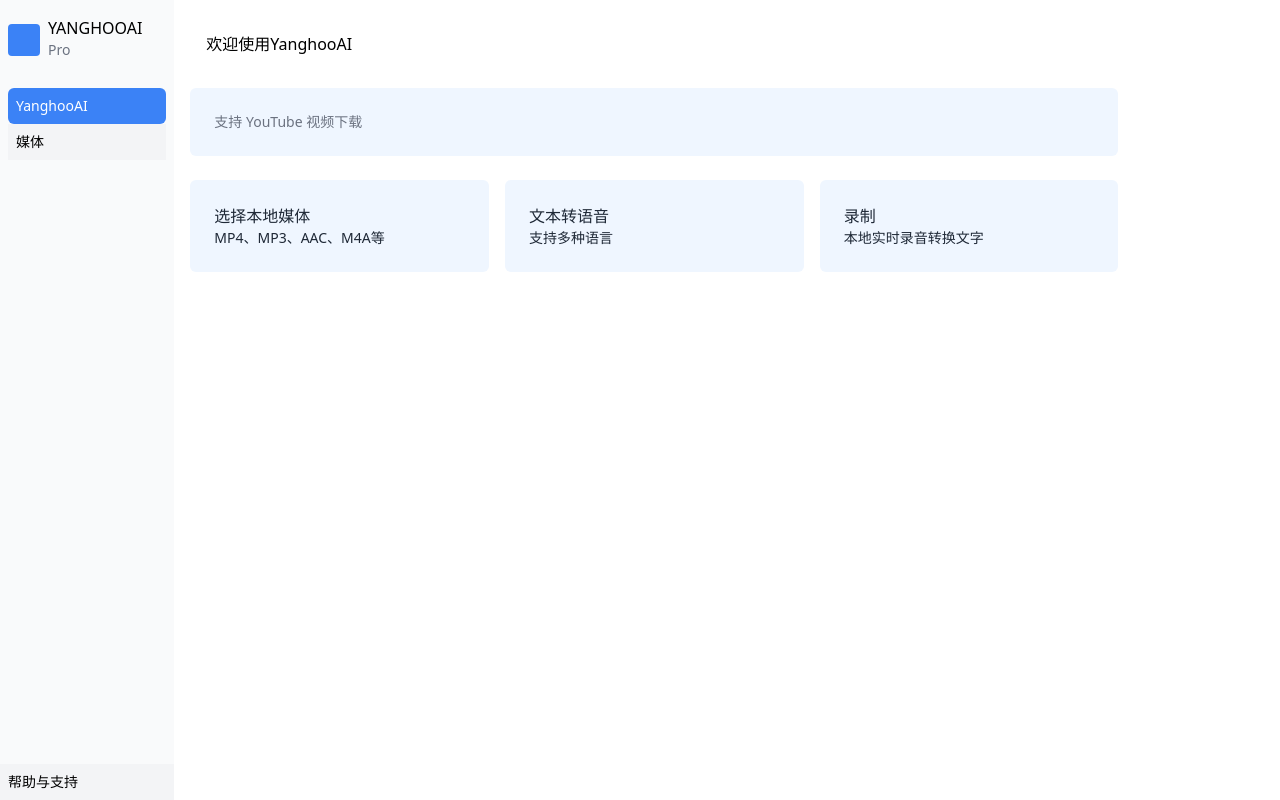
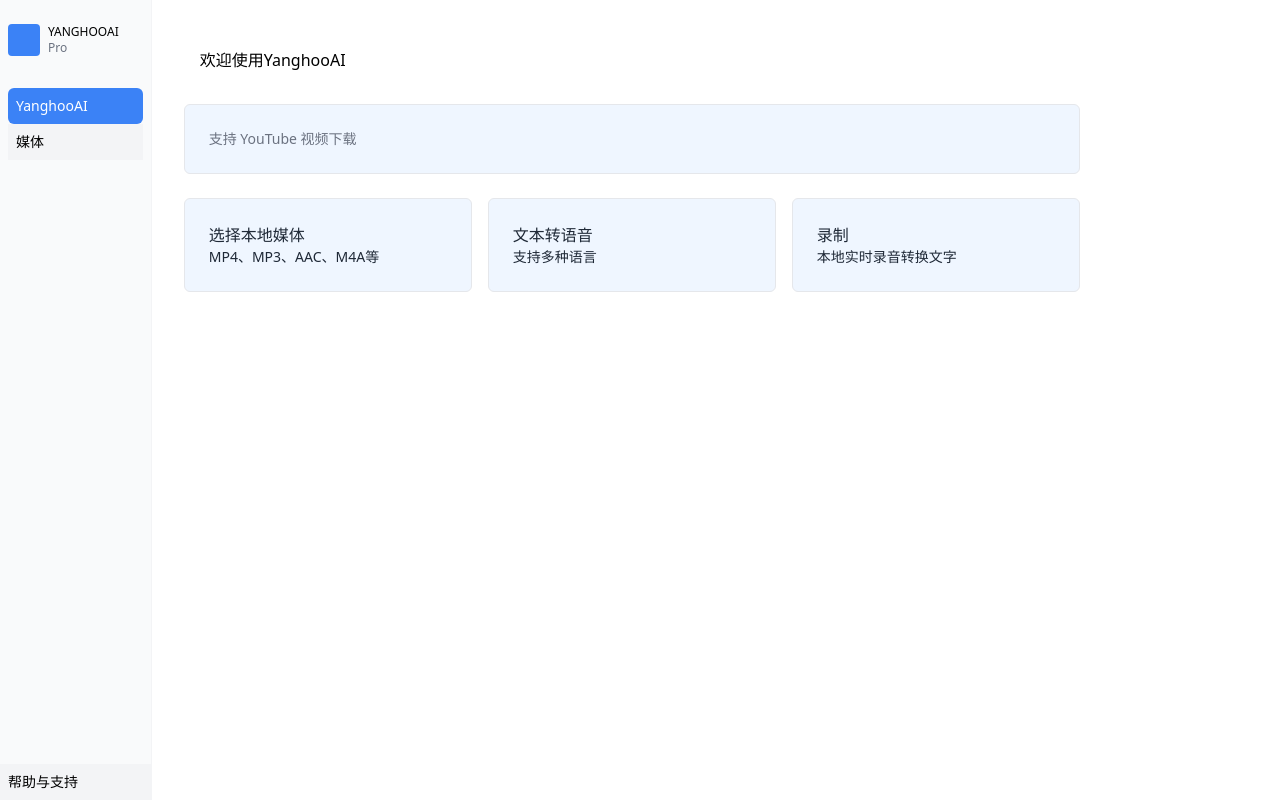
Before and after one commit to almensu/Create-React-App, a React (Create React App) app: page / in a window 1280 px wide. Built offline with nearby package versions, Linux system fonts and the light colour scheme.

Commit message:
添加边框border

```diff
--- a/src/App.js
+++ b/src/App.js
@@ -5,15 +5,15 @@
     // 主应用布局结构 左右布局
     <div className='flex flex-row'>
         {/* 左侧边栏  上下布局*/}
-      <div className='flex flex-col max-w-screen-sm h-screen bg-gray-50'>
+      <div className='flex flex-col max-w-screen-sm h-screen bg-gray-50 border-r border-gray-100'>
         {/* 顶部Logo区域 */}
         <div className="flex flex-row items-start justify-start mt-4">
-          <div className="p-2 rounded-md flex items-center justify-start">
+          <div className="p-2 rounded-md flex items-start justify-start">
             <div className="w-8 h-8 bg-blue-500 rounded"></div>
           </div>
-          <div className="flex flex-col pr-8 text-left">
-            <h1 className='text-base font-medium'>YANGHOOAI</h1>
-            <p className='text-sm text-gray-500'>Pro</p>
+          <div className="flex flex-col pr-8 text-left mt-2">
+            <h1 className='text-xs font-medium'>YANGHOOAI</h1>
+            <p className='text-xs text-gray-500'>Pro</p>
           </div>
         </div>
 
@@ -39,27 +39,27 @@
         </div>
       </div>
       {/* 右侧主区域 */}
-      <div className="flex flex-col bg-white p-4 w-3/4">
+      <div className="flex flex-col bg-white p-8 w-3/4">
         <div className="bg-white p-4">
-          <h1>欢迎使用YanghooAI</h1>
+          <h1 className='text-1xl font-medium'>欢迎使用YanghooAI</h1>
         </div>
 
         {/* YouTube下载色块 - 设置相同的宽度 */}
-        <div className="w-full bg-blue-50 p-6 text-sm text-gray-500 rounded-md mt-4">
+        <div className="w-full bg-blue-50 border border-gray-200 p-6 text-sm text-gray-500 rounded-md mt-4">
           <h1>支持 YouTube 视频下载</h1>
         </div>
 
         {/* 三个功能色块 - 使用w-full确保与上面的色块宽度一致 */}
         <div className="flex flex-row gap-4 mt-6 w-full">
-          <div className="flex-1 bg-blue-50 p-6 text-sm text-gray-800 rounded-md whitespace-nowrap">
+          <div className="flex-1 bg-blue-50 border border-gray-200 p-6 text-sm text-gray-800 rounded-md whitespace-nowrap">
             <h1 className='text-base font-medium'>选择本地媒体</h1>
             <p>MP4、MP3、AAC、M4A等</p>
           </div>
-          <div className="flex-1 bg-blue-50 p-6 text-sm text-gray-800 rounded-md whitespace-nowrap">
+          <div className="flex-1 bg-blue-50 border border-gray-200 p-6 text-sm text-gray-800 rounded-md whitespace-nowrap">
             <h1 className='text-base font-medium'>文本转语音</h1>
             <p>支持多种语言</p>
           </div>
-          <div className="flex-1 bg-blue-50 p-6 text-sm text-gray-800 rounded-md whitespace-nowrap">
+          <div className="flex-1 bg-blue-50 border border-gray-200 p-6 text-sm text-gray-800 rounded-md whitespace-nowrap">
             <h1 className='text-base font-medium'>录制</h1>
             <p>本地实时录音转换文字</p>
           </div>
```
